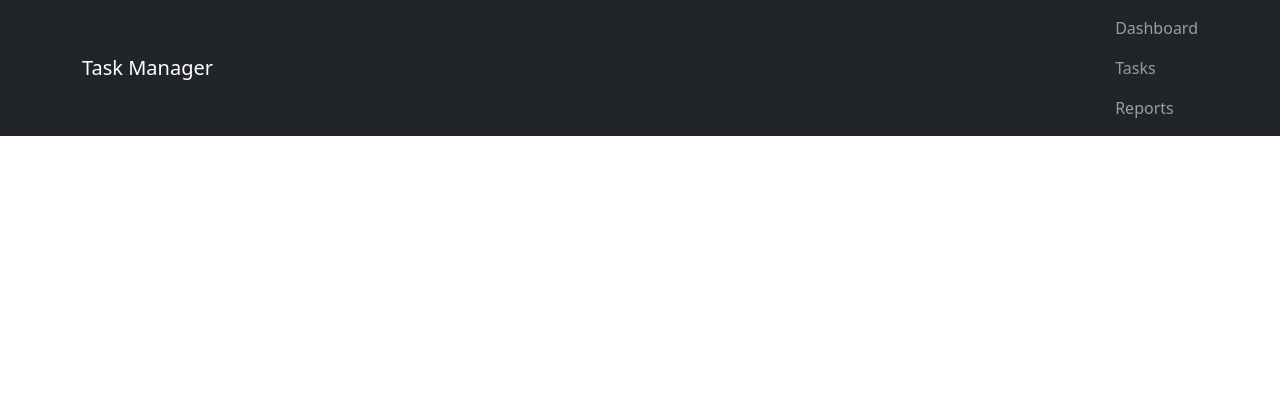
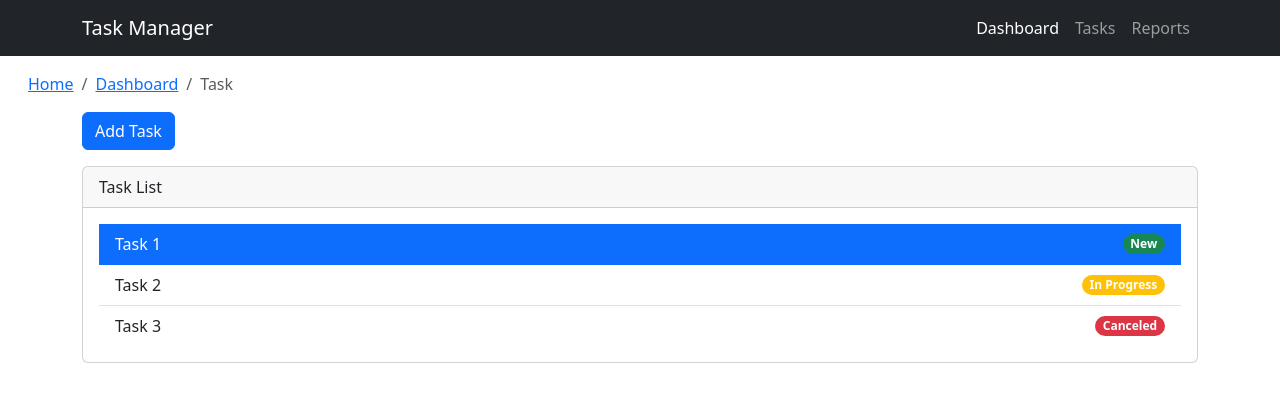
Before and after one commit to dilen1999/Boostrap-2, a plain HTML site: page index.html in a window 1280 px wide. Drawn offline with nearby package versions, Linux system fonts and the light colour scheme.

Commit message:
card , badge, breadcrumb

```diff
--- a/index.html
+++ b/index.html
@@ -13,13 +13,22 @@
   </head>
   <body>
     <header>
-      <nav class="navbar navbar-dark bg-dark">
+      <!-- Nav Item -->
+      <nav class="navbar navbar-dark bg-dark navbar-expand-lg">
         <div class="container">
           <a class="navbar-brand" href="#">Task Manager</a>
-          <div>
-            <ul class="navbar-nav">
+          <button
+            class="navbar-toggler"
+            type="button"
+            data-bs-toggle="collapse"
+            data-bs-target="#navbarNav"
+          >
+            <span class="navbar-toggler-icon"></span>
+          </button>
+          <div class="collapse navbar-collapse" id="navbarNav">
+            <ul class="navbar-nav ms-auto">
               <li class="nav-item">
-                <a class="nav-link" href="#">Dashboard</a>
+                <a class="nav-link active" href="#">Dashboard</a>
               </li>
               <li class="nav-item"><a class="nav-link" href="#">Tasks</a></li>
               <li class="nav-item"><a class="nav-link" href="#">Reports</a></li>
@@ -27,7 +36,48 @@
           </div>
         </div>
       </nav>
+
+      <!-- BreadCrumb -->
+      <nav class="container m-3">
+        <ol class="breadcrumb">
+          <li class="breadcrumb-item"><a href="#">Home</a></li>
+          <li class="breadcrumb-item"><a href="#">Dashboard</a></li>
+          <li class="breadcrumb-item active"><a>Task</a></li>
+        </ol>
+      </nav>
     </header>
+
+    <main>
+      <div class="container">
+        <button type="button" class="btn btn-primary">Add Task</button>
+
+        <!-- Card -->
+        <div class="card mt-3">
+          <div class="card-header">Task List</div>
+          <div class="card-body">
+            <ul class="list-group list-group-flush">
+              <li
+                class="list-group-item active d-flex justify-content-between align-items-center"
+              >
+                Task 1<span class="badge bg-success rounded-pill">New</span>
+              </li>
+              <li
+                class="list-group-item d-flex justify-content-between align-items-center"
+              >
+                Task 2<span class="badge bg-warning rounded-pill"
+                  >In Progress</span
+                >
+              </li>
+              <li
+                class="list-group-item d-flex justify-content-between align-items-center"
+              >
+                Task 3<span class="badge bg-danger rounded-pill">Canceled</span>
+              </li>
+            </ul>
+          </div>
+        </div>
+      </div>
+    </main>
 
     <script
       src="https://cdn.jsdelivr.net/npm/bootstrap@5.3.3/dist/js/bootstrap.bundle.min.js"
```
